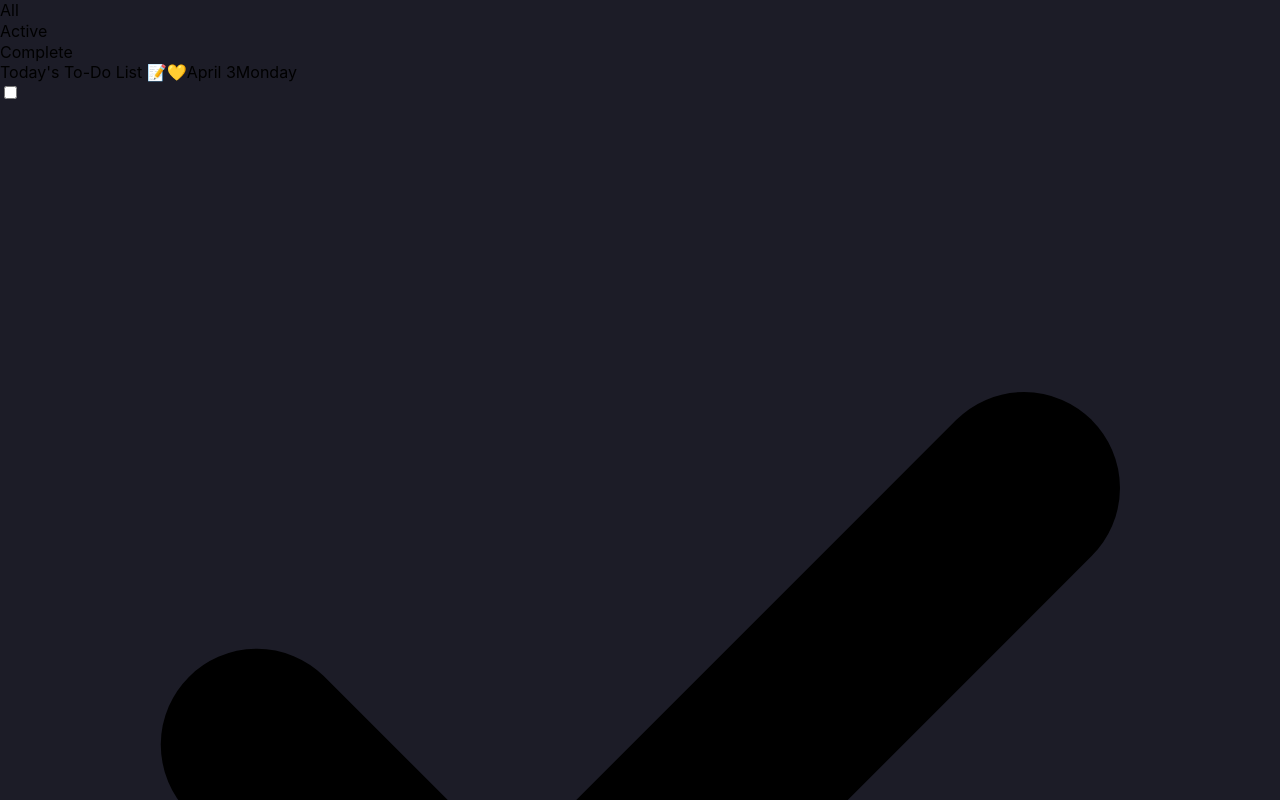
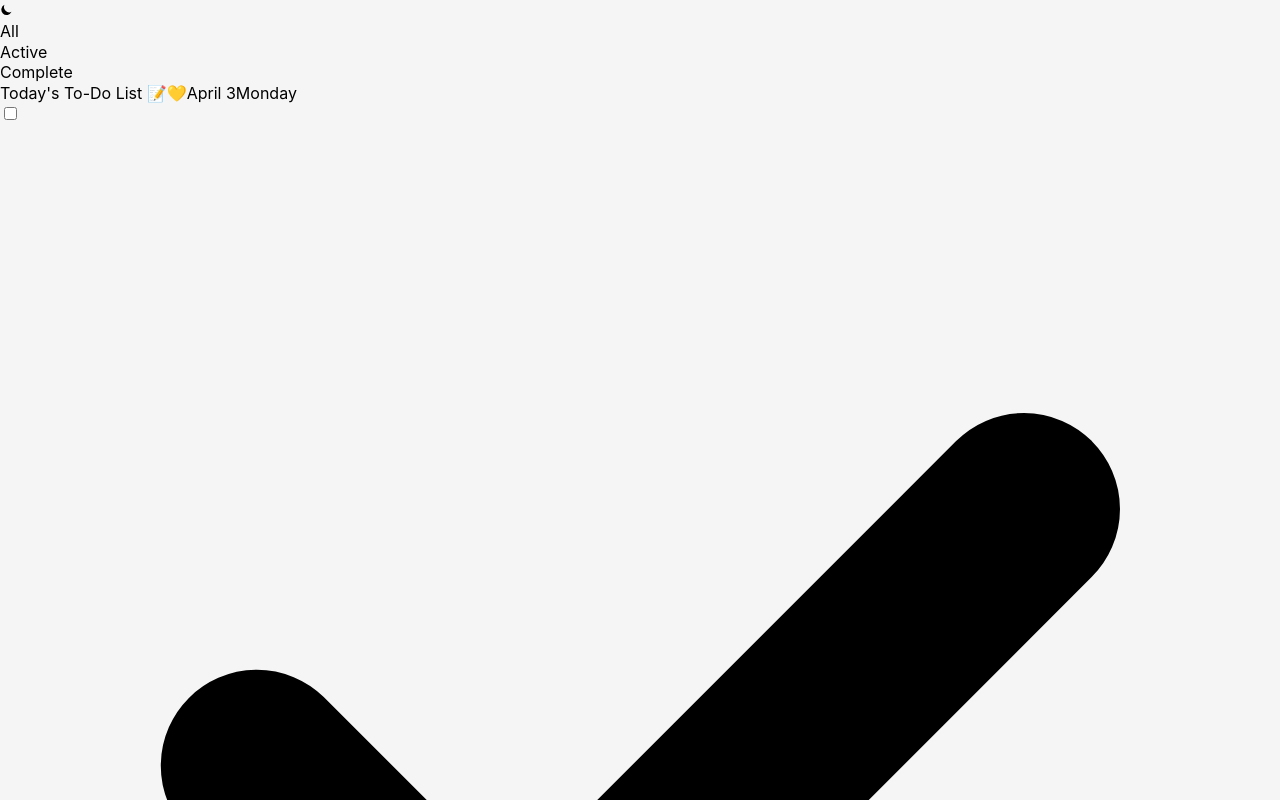
Before and after one commit to lee-jooyeon/todoApp_pj, a React (Create React App) app: page / in a window 1280 px wide. Shown: the top 800 px of the page. Built offline with nearby package versions, Linux system fonts and the light colour scheme.

Commit message:
Feat darkmode 추가

```diff
--- a/src/App.js
+++ b/src/App.js
@@ -1,8 +1,12 @@
 import './App.css';
 import ToDoContainer from './components/ToDoContainer';
+import { DarkModeProvider } from './context/DarkModeContext';
 
 function App() {
-  return <ToDoContainer />;
-}
-
+  return (
+    <DarkModeProvider>
+      <ToDoContainer />
+    </DarkModeProvider>
+  )
+  }
 export default App;
--- a/src/components/ToDoContainer.jsx
+++ b/src/components/ToDoContainer.jsx
@@ -46,7 +46,7 @@ export default function ToDoContainer() {
   const filtered = getFilterTodo(todos, filter);
 
   return (
-    <section className='bg-main-black'>
+    <section>
       <ToDoHeader
         filter={filter}
         onChangeFilter={setFilter}
--- a/src/components/ToDoHeader.jsx
+++ b/src/components/ToDoHeader.jsx
@@ -1,6 +1,9 @@
 import React from 'react';
+import { useDarkMode } from '../context/DarkModeContext';
+import { HiSun, HiMoon }  from 'react-icons/hi';
 
 export default function Header({ filters, filter, onChangeFilter }) {
+  const {darkMode, darkToggleHanlder} = useDarkMode();
   const dateIs = new Date().toLocaleDateString('en-US', {
     month: 'long',
     day: 'numeric'
@@ -10,6 +13,10 @@ export default function Header({ filters, filter, onChangeFilter }) {
 
   return (
     <header className='pt-8 pb-8 px-1'>
+      <button onClick={darkToggleHanlder}>
+        {!darkMode && <HiMoon />}
+        {darkMode && <HiSun />}
+      </button>
       <ul className='flex mb-6'>
         {filters.map((value, index) => (
           <li key={index} className={filter === value? 'focus filter' : 'filter_tab filter'} onClick={() => onChangeFilter(value)}>
@@ -17,9 +24,9 @@ export default function Header({ filters, filter, onChangeFilter }) {
           </li>
         ))}
       </ul>
-      <span className="text-main-white text-xl pl-4 font-semibold block mb-3">Today's To-Do List 📝💛</span>
-      <span className="text-main-white pl-4 font-semibold">{dateIs}</span>
-      <span className="text-main-white pl-4 font-semibold">{day}</span>
+      <span className="text-main-black dark:text-main-white  text-xl pl-4 font-semibold block mb-3">Today's To-Do List 📝💛</span>
+      <span className="dark:text-main-white text-main-black pl-4 font-semibold">{dateIs}</span>
+      <span className="dark:text-main-white text-main-black pl-4 font-semibold">{day}</span>
     </header>
   );
 }
--- a/src/components/ToDoList.jsx
+++ b/src/components/ToDoList.jsx
@@ -37,7 +37,7 @@ export default function ToDoList({ todo, onDelete, onUpdate, onEdit }) {
   }, [edit]);
 
   return (
-    <li className='relative bg-gray-black py-5 px-5 mb-3 rounded-lg'>
+    <li className='relative bg-main-gray dark:bg-gray-black py-5 px-5 mb-3 rounded-lg'>
      <input
         type='checkbox'
         id={id}
--- /dev/null
+++ b/src/context/DarkModeContext.jsx
@@ -0,0 +1,39 @@
+import { createContext, useContext, useEffect, useState } from "react";
+
+const DarkModeContext = createContext();
+
+export function DarkModeProvider({children}){
+  const [darkMode, setDarkMode] = useState(false);
+  const darkToggleHanlder = () => {
+    setDarkMode(!darkMode);
+    updateDarkMode(!darkMode);
+  }
+
+  useEffect(() => {
+    // 어플리케이션이 실행될 때 (마운트) 딱 한번 실행된다.
+    // 내부적으로 한번 마운트 될 때 로컬스토리지에 데이터를 읽어와서 내부적인 상태와 html 상태도 업데이트 해준다.
+    // 토글링할 때마다 html뿐만 아니라 로컬스토리지에도 저장을 해준다.
+    const isDark =
+    localStorage.theme === 'dark' ||
+    (!('theme' in localStorage) && window.matchMedia('(prefers-color-scheme: dark)').matches)
+      setDarkMode(isDark);
+      updateDarkMode(isDark);
+  }, []);
+
+  return(
+    <DarkModeContext.Provider value={{darkMode, darkToggleHanlder}}>
+        {children}
+    </DarkModeContext.Provider>
+  )
+}
+
+export const useDarkMode = () => useContext(DarkModeContext);
+function updateDarkMode(darkMode){
+  if(darkMode){
+    document.documentElement.classList.add('dark');
+    localStorage.theme = 'dark';
+  } else {
+    document.documentElement.classList.remove('dark');
+    localStorage.theme = 'light';
+  }
+}
--- a/src/index.css
+++ b/src/index.css
@@ -12,8 +12,12 @@
   display: none;
 }
 
-html {min-width:100%;height:100%;overflow-y:auto;}
-body {min-width:100%;height:100%; font-family: -apple-system, SpoqaHanSansNeo, sans-serif !important;line-height:100%;font-weight:400; background: #1c1c27;}
+html.dark {
+  @apply dark:bg-main-black;
+}
+
+html {min-width:100%;height:100%;overflow-y:auto; background: #f5f5f5;}
+body {min-width:100%;height:100%; font-family: -apple-system, SpoqaHanSansNeo, sans-serif !important;line-height:100%;font-weight:400;}
 
 html,
 body,
@@ -208,11 +212,11 @@ button {
 
 /* Header */
 .filter {
-  @apply py-8 text-center uppercase py-2
+  @apply py-8 text-center uppercase py-2  dark:text-main-white text-main-black;
 }
 
 .filter_tab {
-  @apply flex-[0_0_33.33%]  text-main-white;
+  @apply flex-[0_0_33.33%];
 }
 
 .focus {
@@ -225,7 +229,7 @@ button {
   animation: movingSide 0.3s ease-out;
 }
 .input_box {
-  @apply w-80 h-16 border-4 border-solid border-dark-yellow bg-[#3b3129]/[.8] rounded-full text-dark-yellow;
+  @apply w-64 h-16 border-4 border-solid border-dark-yellow bg-[#3b3129]/[.8] rounded-full text-dark-yellow;
 }
 
 .plus_btn {
```
